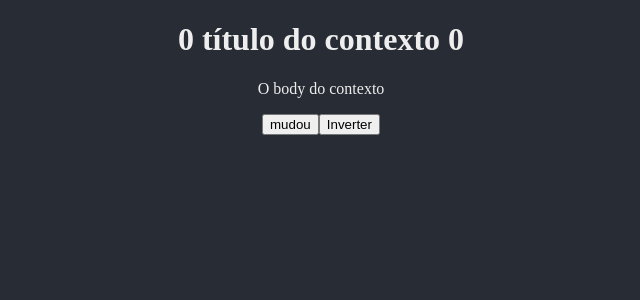
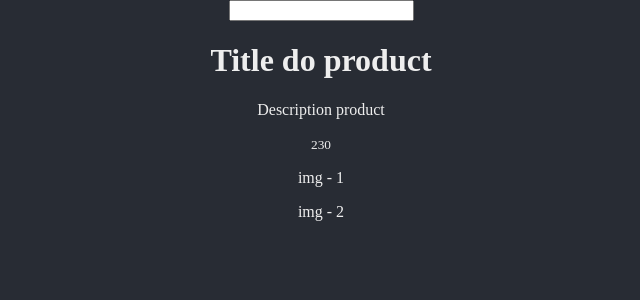
Before and after one commit to claudiobelempb/react-rooks, a React (Create React App) app: page / in a window 1280 px wide. Shown: the top 300 px of the page, without its empty margins (319-959 px from the left). Built offline with nearby package versions, Linux system fonts and the light colour scheme.

Commit message:
useContext + useReducer

```diff
--- a/src/UseReducer.js
+++ b/src/hooks/UseReducer.js
@@ -1,7 +1,7 @@
 import { useReducer } from 'react';
 
 const globalState = {
-  title: '0 título do contexto',
+  title: '0 título do contexto 2',
   body: 'O body do contexto',
   counter: 0,
 };
@@ -9,13 +9,15 @@ const globalState = {
 const fnReducer = (state, action) => {
   switch (action.type) {
     case 'muda': {
-      console.log('chamou muda', action.playload);
-      return { ...state, title: action.playload };
+      const { counter } = state;
+      console.log('chamou muda', action.playload, counter);
+      return { ...state, title: action.playload, counter: counter + 1 };
     }
     case 'inverter': {
       console.log('chamou inverter');
-      const { title } = state;
-      return { ...state, title: title.split('').reverse().join('') };
+      const { title, counter } = state;
+
+      return { ...state, title: title.split('').reverse().join(''), counter: counter - 1 };
     }
   }
   return { ...state };
@@ -29,13 +31,11 @@ const UseReducer = () => {
     <div className={'App'}>
       <h1>
         {' '}
-        {title} {counter}{' '}
+        {title} Contador: {counter}{' '}
       </h1>
       <p>{body}</p>
-      <button onClick={() => dispatch({ type: 'muda', playload: new Date().toLocaleDateString('pt-BR') })}>
-        mudou
-      </button>
-      <button onClick={() => dispatch({ type: 'inverter' })}>Inverter</button>
+      <button onClick={() => dispatch({ type: 'muda', playload: new Date().toLocaleDateString('pt-BR') })}>+</button>
+      <button onClick={() => dispatch({ type: 'inverter' })}>-</button>
     </div>
   );
 };
--- /dev/null
+++ b/src/hooks/UseReducerUseContext.js
@@ -0,0 +1,78 @@
+import P from 'prop-types';
+import { createContext, useReducer, useContext, useRef } from 'react';
+
+// actions.js
+const actions = {
+  CHANGE_TITLE: 'CHANGE_TITLE',
+};
+
+// data.js
+export const products = {
+  title: 'Title do product',
+  description: 'Description product',
+  price: 230.0,
+  imgs: ['img - 1', 'img - 2'],
+  status: true,
+};
+
+//reducer.js
+export const reducer = (state, action) => {
+  switch (action.type) {
+    case actions.CHANGE_TITLE: {
+      console.log('Mudar Title');
+      return { ...state, title: action.payload };
+    }
+  }
+
+  return { ...state };
+};
+
+// AppContext.jsx
+export const Context = createContext();
+
+export const AppContext = ({ children }) => {
+  const [state, dispatch] = useReducer(reducer, products);
+
+  const changeTitle = (payload) => {
+    dispatch({ type: actions.CHANGE_TITLE, payload });
+  };
+
+  return <Context.Provider value={{ state, changeTitle }}>{children}</Context.Provider>;
+};
+
+AppContext.propTypes = {
+  children: P.node,
+};
+
+// H1/index.jsx
+const H1 = () => {
+  const {
+    changeTitle,
+    state: { title, description, price, imgs },
+  } = useContext(Context);
+  const elInput = useRef();
+  return (
+    <>
+      <input ref={elInput} />
+      <h1 onClick={() => changeTitle(elInput.current.value)}>{title}</h1>
+      <p>{description}</p>
+      <small>{price} </small>
+      {imgs.map((img, index) => {
+        console.log(img, index);
+        return <p key={index}>{img}</p>;
+      })}
+    </>
+  );
+};
+
+const UseReducerUseContext = () => {
+  return (
+    <AppContext>
+      <div className={'App'}>
+        <H1 />
+      </div>
+    </AppContext>
+  );
+};
+
+export { UseReducerUseContext };
--- a/src/index.js
+++ b/src/index.js
@@ -8,12 +8,13 @@ import './App.css';
 // import { UseMemoA } from './UseMemoA';
 // import { UseRef } from './UseRef';
 // import { UseContext } from './UseContext';
-import { UseReducer } from './UseReducer';
+// import { UseReducer } from './UseReducer';
+import { UseReducerUseContext } from './hooks/UseReducerUseContext';
 import reportWebVitals from './reportWebVitals';
 
 ReactDOM.render(
   <React.StrictMode>
-    <UseReducer />
+    <UseReducerUseContext />
   </React.StrictMode>,
   document.getElementById('root'),
 );
```
Also changed, not shown: src/hooks/UseCallback.js (renamed from src/UseCallback.js), src/hooks/UseContext.js (renamed from src/UseContext.js), src/hooks/UseEffect.js (renamed from src/UseEffect.js), src/hooks/UseMemo.js (renamed from src/UseMemo.js), src/hooks/UseMemoA.js (renamed from src/UseMemoA.js), src/hooks/UseRef.js (renamed from src/UseRef.js), src/hooks/UseState.js (renamed from src/UseState.js).
